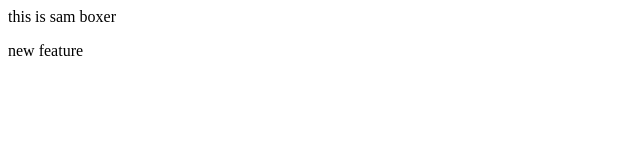
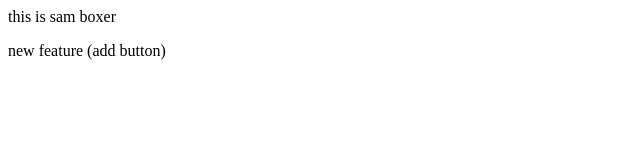
Before and after one commit to shivamsinghsaini175/localdemo, a plain HTML site: page index.html in a window 1280 px wide. Shown: the full height of the page, 0-640 px from the left. Drawn offline with Linux system fonts and the light colour scheme.

```diff
--- a/index.html
+++ b/index.html
@@ -1,4 +1,4 @@
 <p>this is sam boxer</p>
 <p>
-    new feature
+    new feature (add button)
 </p>
```
